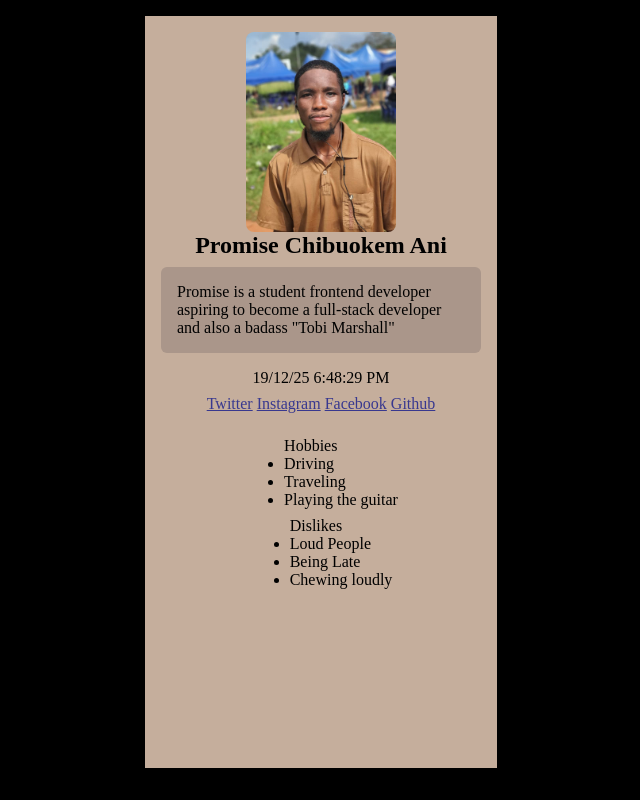
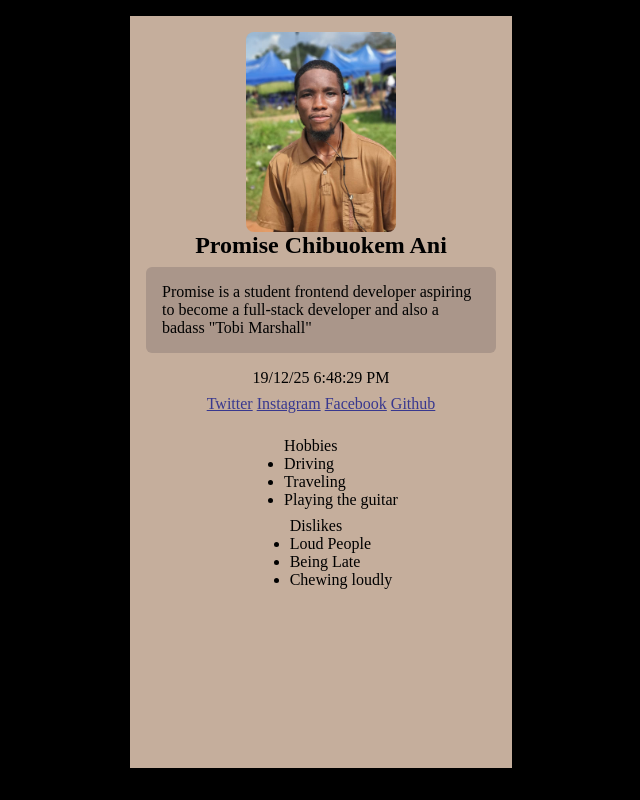
Before and after one commit to prochris2277/project-0, a plain HTML site: page index.html in a window 1280 px wide. Shown: the whole page, without its empty margins (319-959 px from the left). Drawn offline with Linux system fonts and the light colour scheme.

Commit message:
Adds index.html

```diff
--- a/index.css
+++ b/index.css
@@ -1,9 +1,18 @@
 *{
     margin: 0;
 }
-@media screen {
+/* @media  (min-width: 768px) {
+    .article{
+        display: flex;
+        flex-direction: row;
+        width: 80vw;
+        height: 30vh;
 
-}
+    }
+    h2{
+        justify-content: flex-start;
+    }
+} */
 body{
     background-color: black;
     justify-content: center;
@@ -23,7 +32,7 @@ img{
 }
 article{
     background-color: #c5ae9c;
-    width: 25vw;
+    width: 350px;
     padding: 1em;
     display: flex;
     flex-direction: column;
```
